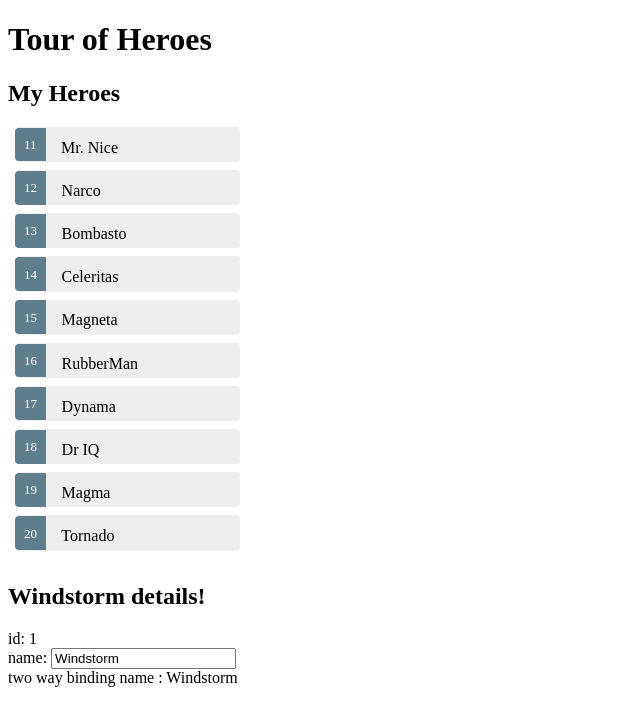
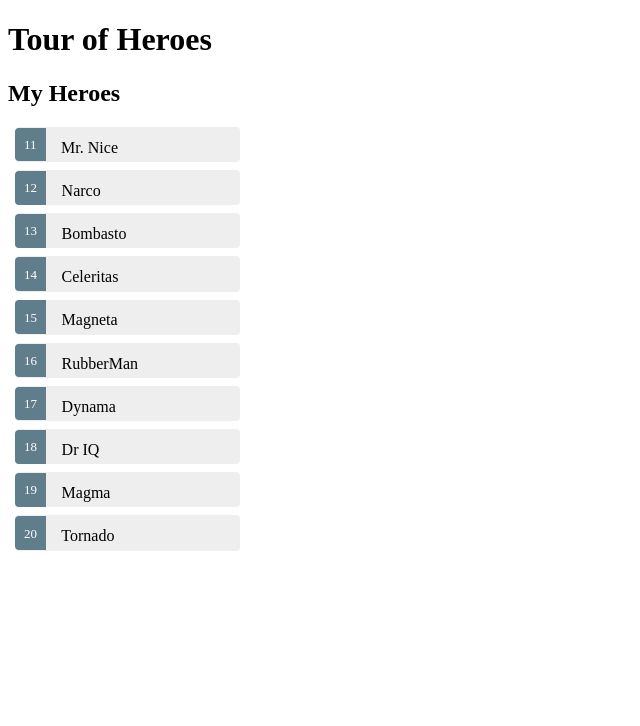
Before and after one commit to mnshashank/angular-tour-of-heros, an Angular app: page / in a window 1280 px wide. Shown: the top 726 px of the page, without its empty margins (0-640 px from the left). Built offline with nearby package versions, Linux system fonts and the light colour scheme.

Commit message:
added built-in event handler and added the usage of *ngIf

```diff
--- a/src/app/app.component.html
+++ b/src/app/app.component.html
@@ -1,14 +1,15 @@
 <h1>{{title}}</h1>
 <h2>My Heroes</h2>
 <ul class="heroes">
-  <li *ngFor="let hero of heroes">
+  <li *ngFor="let hero of heroes" (click)="onSelect(hero)">
     <span class="badge">{{hero.id}}</span> {{hero.name}}
   </li>
 </ul>
-<h2>{{hero.name}} details!</h2>
-<div><label>id: </label>{{hero.id}}</div>
+<div *ngIf="selectedHero">
+<h2>{{selectedHero.name}} details!</h2>
+<div><label>id: </label>{{selectedHero.id}}</div>
 <div>
   <label>name: </label>
   <input [(ngModel)]="hero.name" placeholder="name">
 </div>
-<div><label>two way binding name :  </label>{{hero.name}}</div>
+</div>
--- a/src/app/app.component.ts
+++ b/src/app/app.component.ts
@@ -19,7 +19,6 @@ const HEROES: Hero[] = [
   { id: 20, name: 'Tornado' }
 ];
 
-
 @Component({
   selector: 'app-root',
   templateUrl: './app.component.html',
@@ -28,12 +27,19 @@ const HEROES: Hero[] = [
 export class AppComponent {
 
   title = 'Tour of Heroes';
-  hero: Hero = {
-    id: 1,
-    name: "Windstorm"
-  };
+  // hero: Hero = {
+  //   id: 1,
+  //   name: "Windstorm"
+  // };
+  selectedHero : Hero;
+
+
 //exposing heroes as a public property of the class
 //the type for heroes is infered from the HEROES array itself
   heroes = HEROES;
 
+  onSelect(hero: Hero): void {
+  this.selectedHero = hero;
 }
+
+}
```
